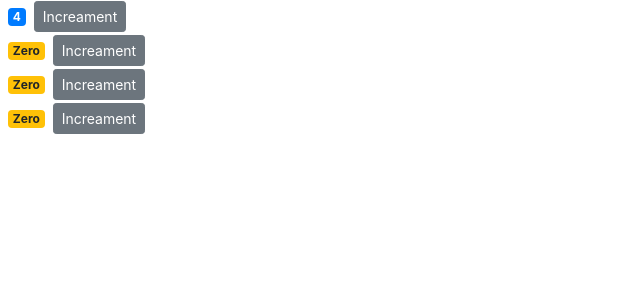
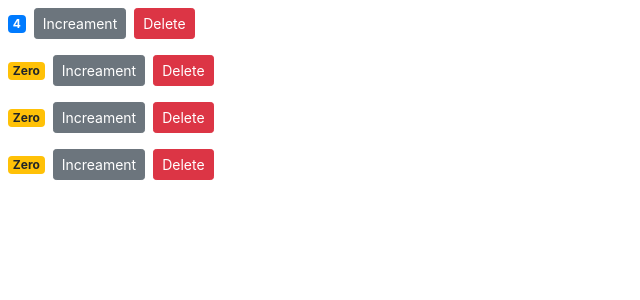
Before and after one commit to ranjankumarmandal/counter-app, a React (Create React App) app: page / in a window 1280 px wide. Shown: the top 300 px of the page, without its empty margins (0-640 px from the left). Built offline with nearby package versions, Linux system fonts and the light colour scheme.

Commit message:
counter v7

```diff
--- a/src/components/counter.jsx
+++ b/src/components/counter.jsx
@@ -3,7 +3,7 @@ import React, { Component } from "react";
 class Counter extends Component {
   state = {
     count: this.props.value, // passing value from counters component to this component
-  };
+  }; // Note – props vs state – props include a data that we give to a component and state includes data that is local or private to that component
 
   // constructor() {
   //   super();
@@ -37,6 +37,12 @@ class Counter extends Component {
         >
           Increament
         </button>
+        <button
+          onClick={this.props.onDelete}
+          className="btn btn-danger btn-sm m-2"
+        >
+          Delete
+        </button>
       </div>
     );
   }
--- a/src/components/counters.jsx
+++ b/src/components/counters.jsx
@@ -10,11 +10,21 @@ class Counters extends Component {
       { id: 4, value: 0 },
     ],
   };
+
+  handleDelete = () => {
+    console.log("Delete handler clicked!!");
+  };
+
   render() {
     return (
       <div>
         {this.state.counters.map((counter) => (
-          <Counter key={counter.id} value={counter.value} id={counter.id} /> // passing value and id from this component to counter component using 'value' and 'id' attribute
+          <Counter
+            key={counter.id}
+            onDelete={this.handleDelete}
+            value={counter.value}
+            id={counter.id}
+          /> // passing value and id from this component to counter component using 'value' and 'id' attribute
         ))}
       </div>
     );
```
